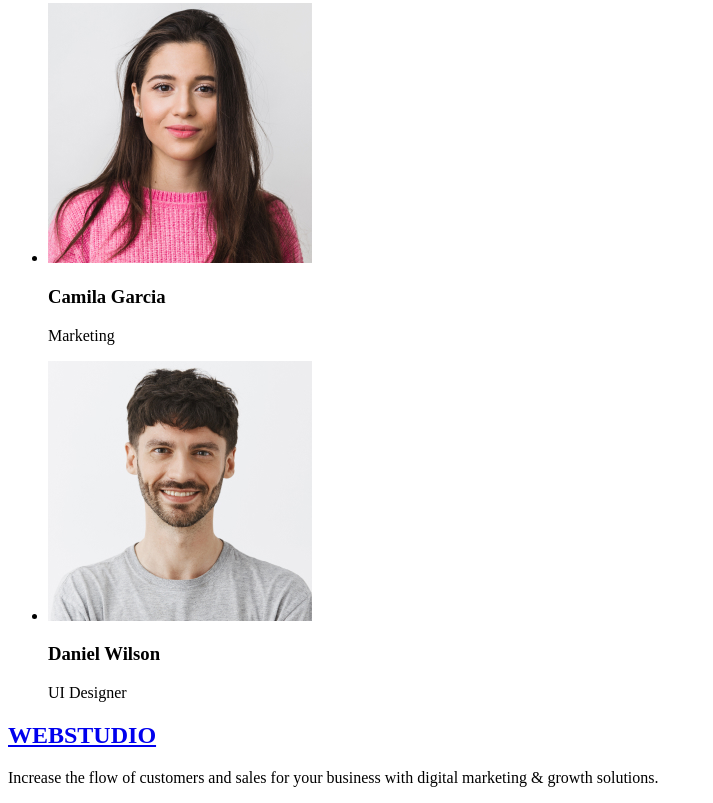
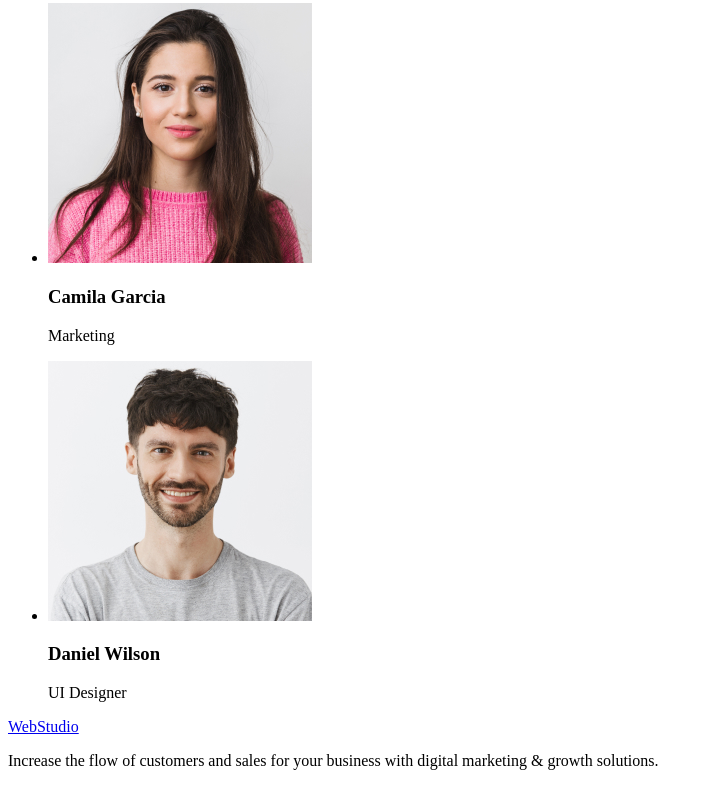
Before and after one commit to KatanES/goit-markup-hw-01, a plain HTML site: page index.html in a window 1280 px wide. Shown: the part 2333-3136 px from the top of the page, without its empty margins (0-713 px from the left). Drawn offline with Linux system fonts and the light colour scheme.

Commit message:
Footer - errror corrections

```diff
--- a/index.html
+++ b/index.html
@@ -85,10 +85,8 @@
         </section>
     </main>
     <footer>
-        <section>
-            <h2><a href="/">WEBSTUDIO</a></h2>
+            <a href="./index.html">WebStudio</a>
             <p>Increase the flow of customers and sales for your business with digital marketing & growth solutions.</p>
-        </section>
     </footer>
 </body>
 </html>
```
